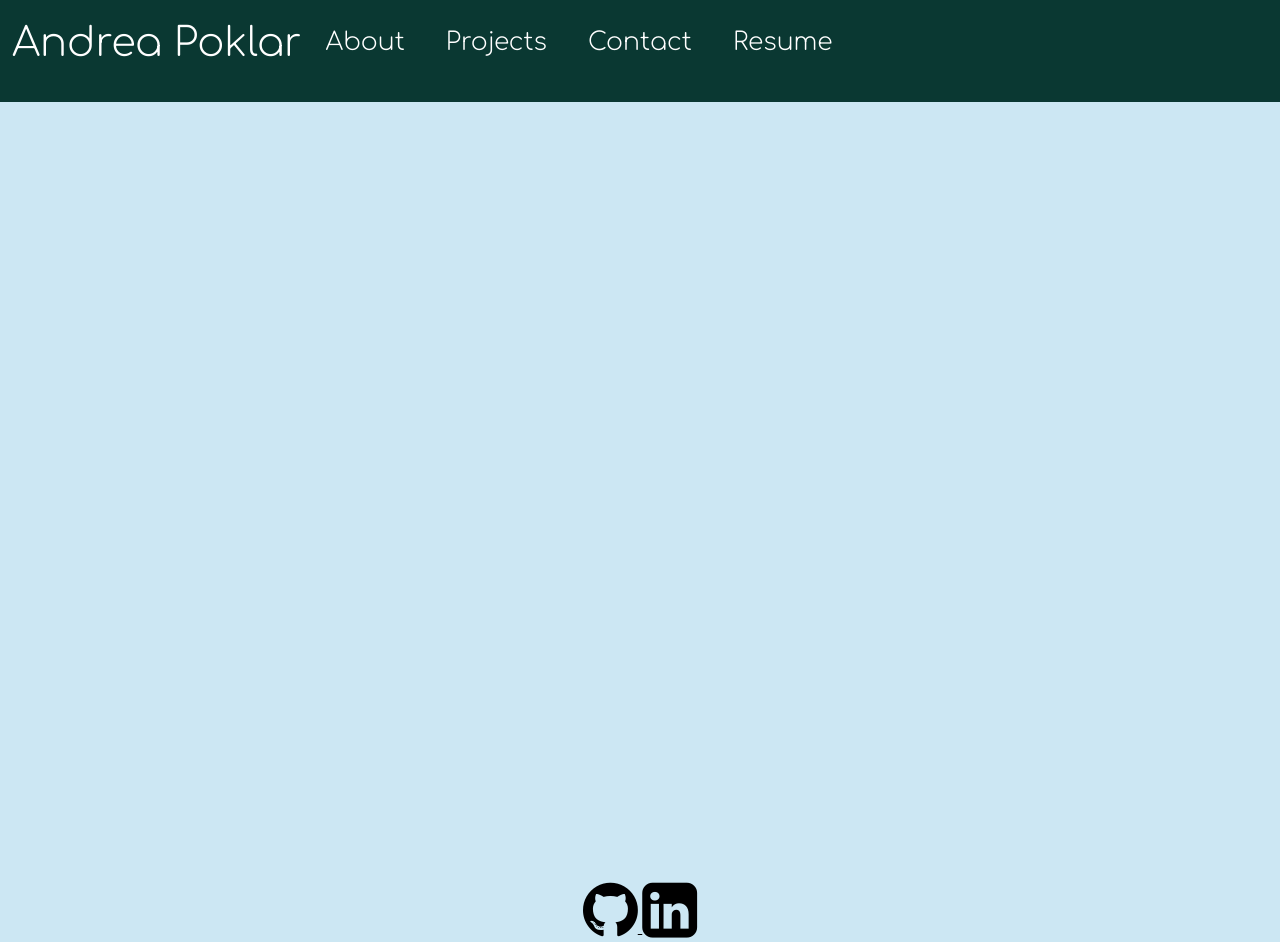
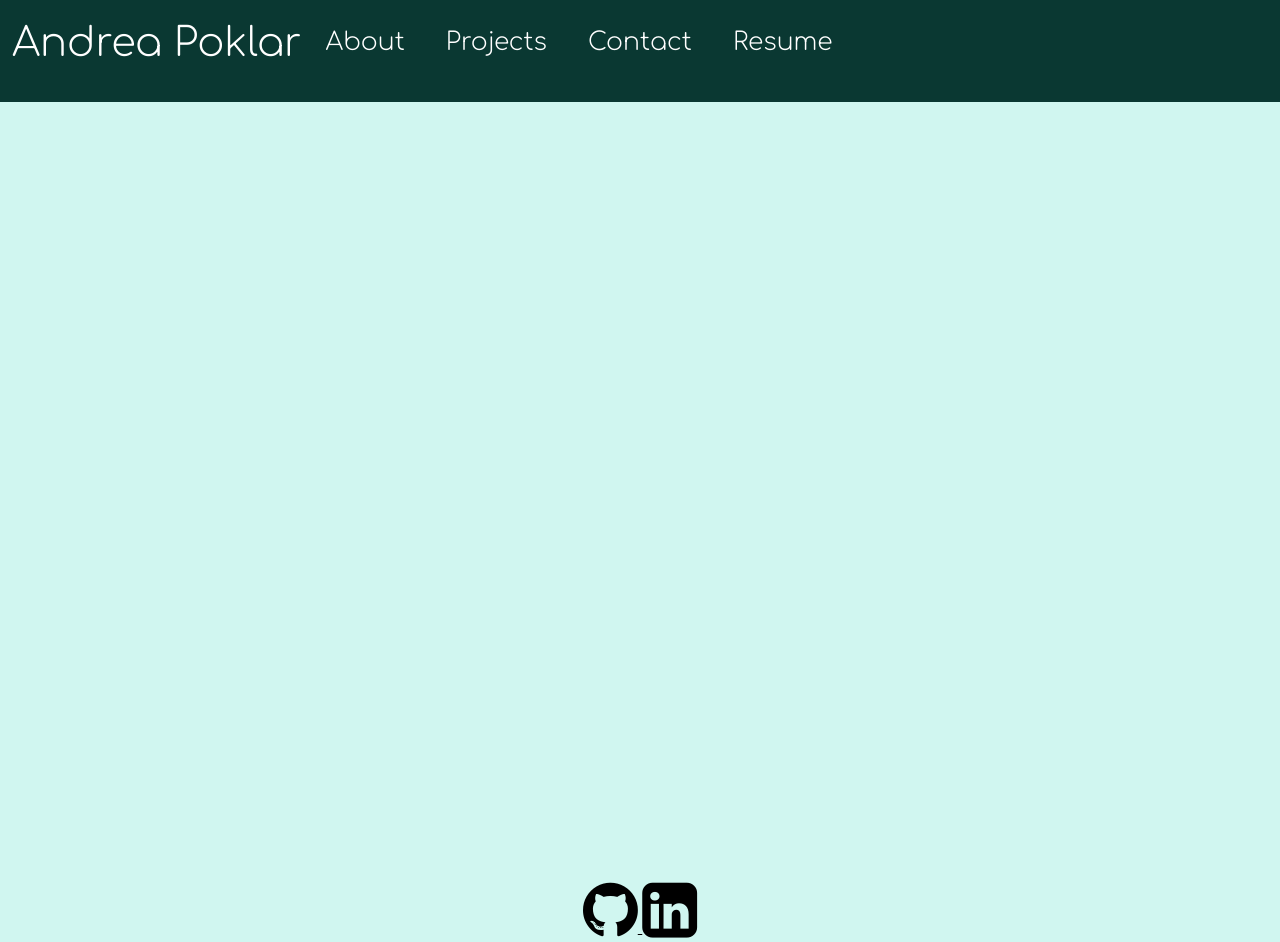
Before and after one commit to apoklar/react-portfolio, a React (Create React App) app: page / in a window 1280 px wide. Built offline with nearby package versions, Linux system fonts and the light colour scheme.

Commit message:
changed color of background

```diff
--- a/src/index.css
+++ b/src/index.css
@@ -5,7 +5,7 @@ body {
     sans-serif;
   -webkit-font-smoothing: antialiased;
   -moz-osx-font-smoothing: grayscale;
-  background: #78c1e060;
+  background: #baf2e9ab;
 }
 
 code {
```
